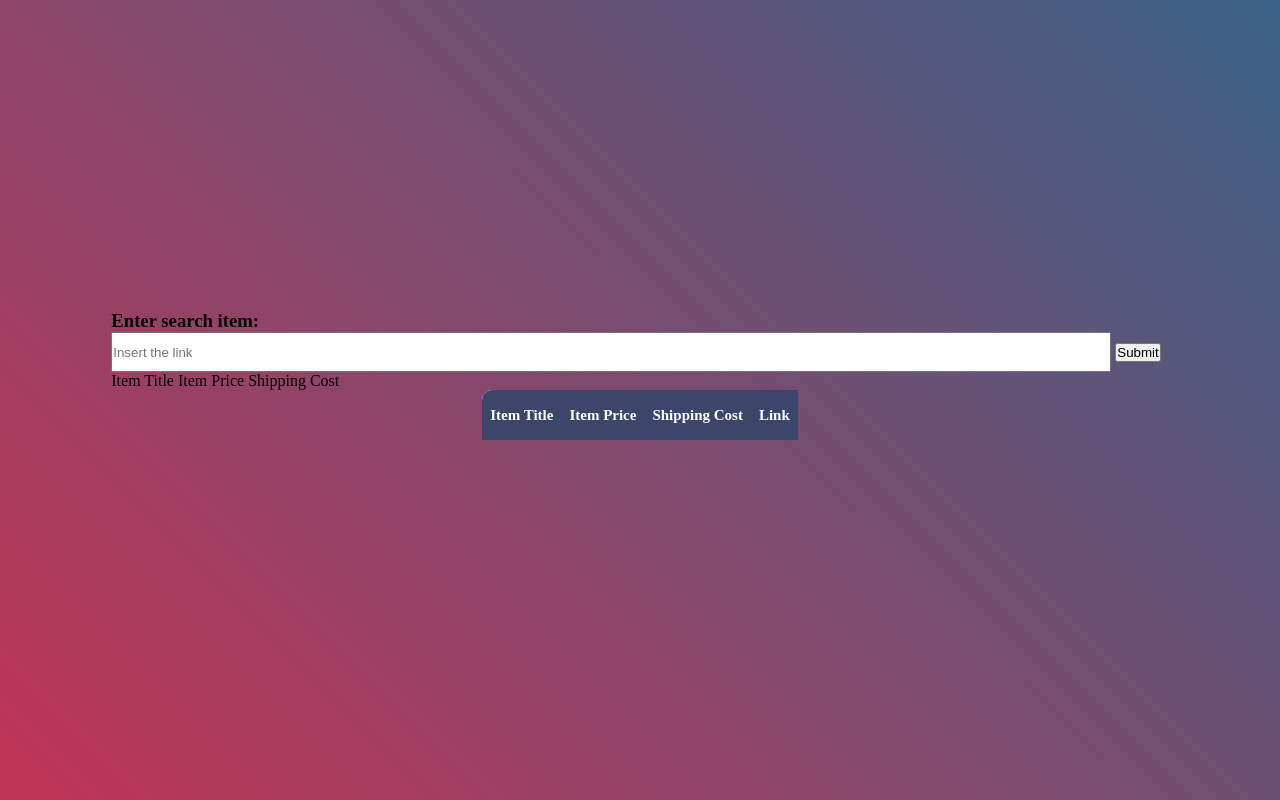
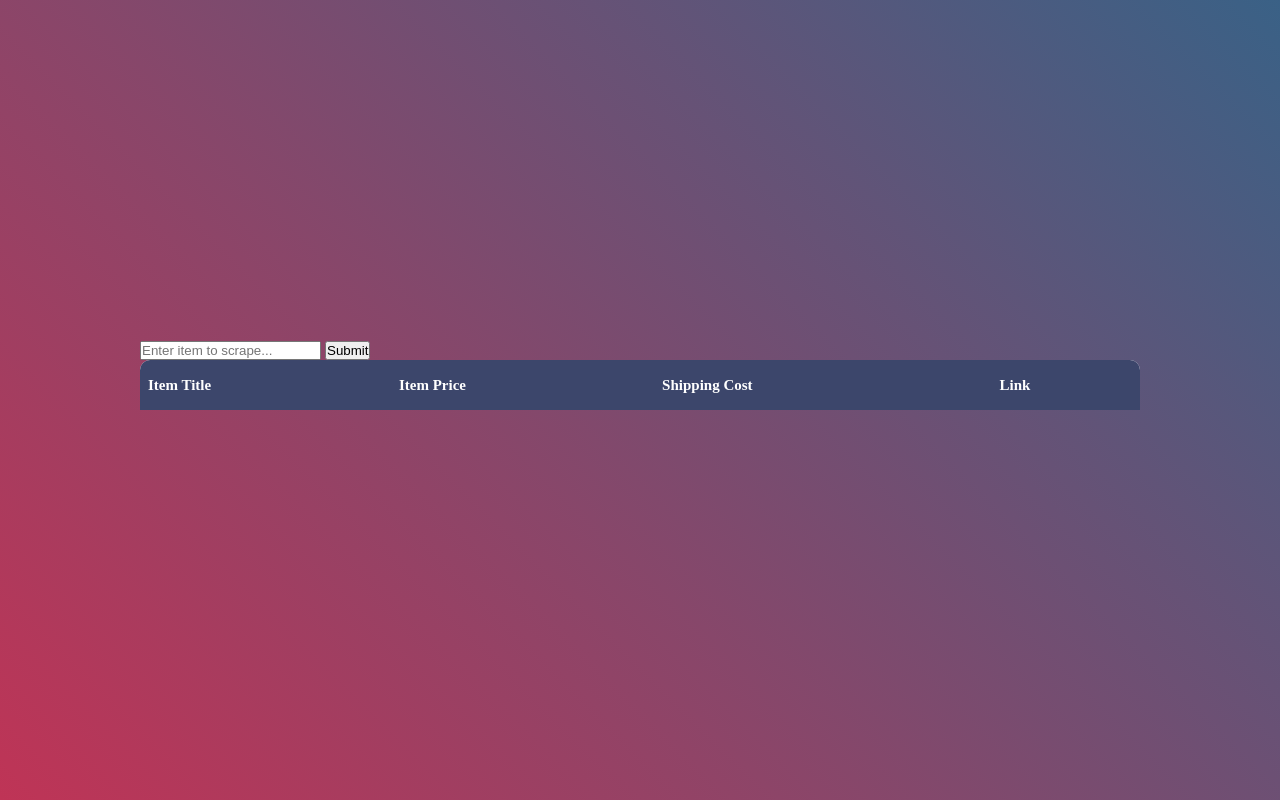
Before and after one commit to bahaa-desoky/ebay_scraper, a Django app: page / in a window 1280 px wide. Run offline with Django 3.2, Linux system fonts and the light colour scheme; lists and menus that the app fills with data are empty; some web fonts are replaced.

Commit message:
Pushing some css and html changes (only some css changes, html cleaned up)

```diff
--- a/scraper/scraper_code.py
+++ /dev/null
@@ -1,42 +0,0 @@
-from bs4 import BeautifulSoup
-import requests
-
-nkw = ''
-
-url = 'https://www.ebay.com/sch/i.html?_from=R40&_trksid=p2380057.m570.l1313.TR8.TRC0.A0.H0.Xpokemon.TRS2&_nkw='+nkw+'&_sacat=0'
-page = requests.get(url)
-soup = BeautifulSoup(page.content, 'html.parser')
-
-listings_title = soup.find_all('h3', class_='s-item__title')
-listings_link = soup.find_all('a', class_='s-item__link')
-listings_price = soup.find_all('span', class_='s-item__price')
-listings_shipping = soup.find_all('span', class_='s-item__shipping s-item__logisticsCost')
-
-
-item_title = []
-item_price = []
-item_link = []
-item_shipping = []
-
-
-for listing in listings_title:
-    text_only = listing.text
-    no_newListing = text_only.replace('New Listing', '').replace('Ã—', '×')
-    item_title.append(no_newListing)
-
-for listing in listings_price:
-    text_only = listing.text
-    no_dash = text_only.replace(' to ', '-')
-    item_price.append(no_dash)
-
-for listing in listings_link:
-    item_link.append(listing['href'])
-
-for listing in listings_shipping:
-    text_only = listing.text
-    no_plus = text_only.replace('+', '').replace('Shipping', '').replace('shipping', '')
-    item_shipping.append(no_plus)
-
-
-master_list = zip(item_title, item_price, item_shipping,)
-super_list = [list(a) for a in master_list]
--- a/scraper/static/scraper/table.css
+++ b/scraper/static/scraper/table.css
@@ -38,15 +38,11 @@
 table {
   border-spacing: 0;
   border-collapse: collapse;
-  border-radius: 10px 0 0 10px;
+  border-radius: 10px;
   overflow: hidden;
   margin: 0 auto;
   position: relative;
-}
-
-/*this is to make the border curves seem as though the links are a continuation of the main table*/
-#links{
-  border-radius: 0 10px 10px 0;
+  width: 1000px;
 }
 
 table * {
--- a/scraper/templates/scraper/home.html
+++ b/scraper/templates/scraper/home.html
@@ -13,45 +13,11 @@
 
     <form action="{% url 'scraper-home' %}" method="POST">
 	    	{% csrf_token %}
-
-	        <h3>Enter search item: </h3>
-            <input type="text" name="nkw" style="width: 1000px;height: 40px" placeholder="Insert the link">
-
-
-
-		    <button class="btn btn-success">Submit</button>&ensp;
+            <input class="inp" type="text" name="nkw" placeholder="Enter item to scrape...">
+		    <button >Submit</button>&ensp;
     </form>
 
-{#    <table style="display: inline-block; float: left">#}
-        <tr>
-            <th>Item Title</th>
-            <th>Item Price </th>
-            <th>Shipping Cost</th>
-        </tr>
-{#        <!-- this for loop separates each set of title, price, etc.       -->#}
-{#        {% for item in items.main%}#}
-{#            <tr>#}
-{#                <!-- this for loop separates each each element (title, price, etc.) into a cell       -->#}
-{#                {% for data in item%}#}
-{#                <td>{{data|truncatechars:65}}</td>#}
-{#                {% endfor %}#}
-{#        {% endfor %}#}
-{#            </tr>#}
-{#    </table>#}
-{##}
-{#    <table id= "links" style="display: inline-block;">#}
-{#        <tr>#}
-{#            <th>Links</th>#}
-{#        </tr>#}
-{#        {% for links in items.links %}#}
-{#            <tr>#}
-{#                <!-- this for loop separates each each element (title, price, etc.) into a cell       -->#}
-{#                <td ><a href="{{links}}">{{links|truncatechars:30}}</a></td>#}
-{#            </tr>#}
-{#        {% endfor %}#}
-{#    </table>#}
-
-    <table>
+    <table class="table">
         <tr>
             <th>Item Title</th>
             <th>Item Price </th>
@@ -79,7 +45,7 @@
 
     <tr>
     {% endfor %}
+    </table>
 
-    </table>
 </body>
 </html>
--- a/scraper/views.py
+++ b/scraper/views.py
@@ -1,6 +1,5 @@
 from django.shortcuts import render
 from django.contrib import messages
-from . import scraper_code
 import requests
 from bs4 import BeautifulSoup
 
```
